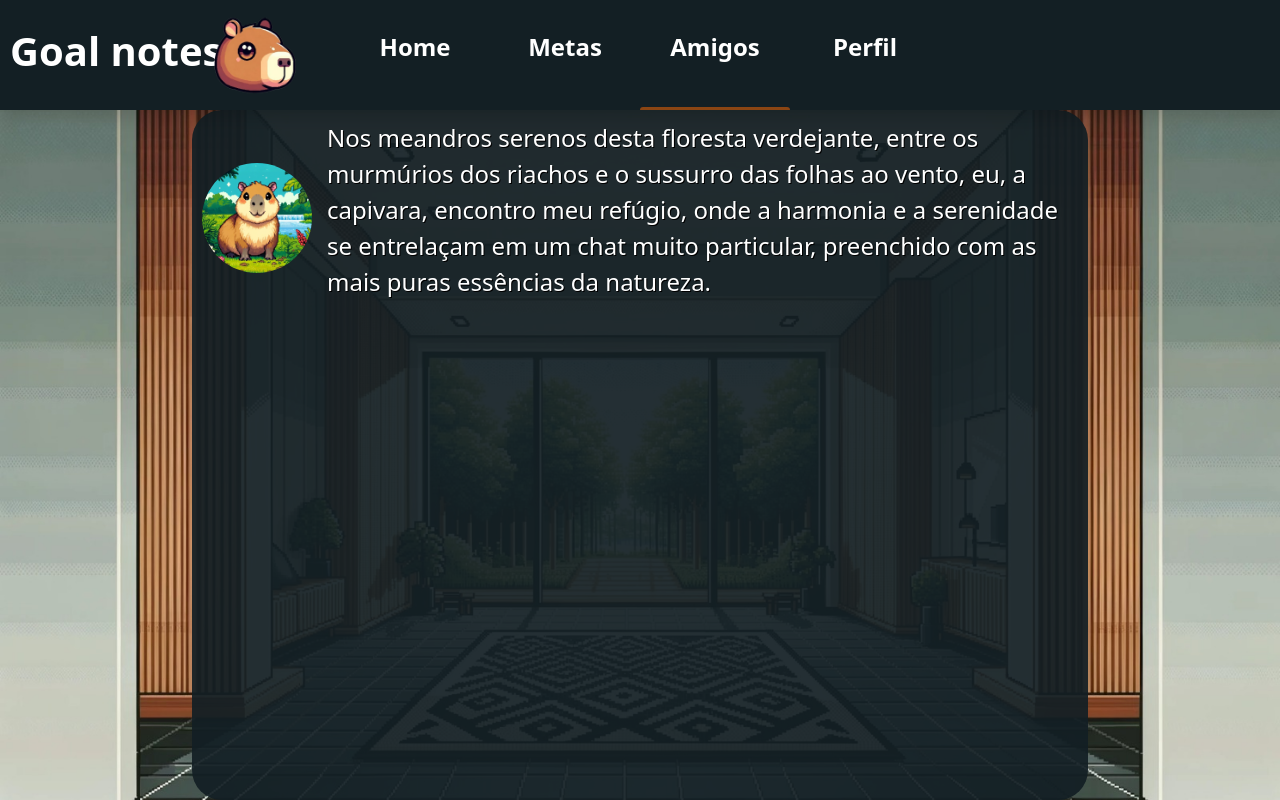
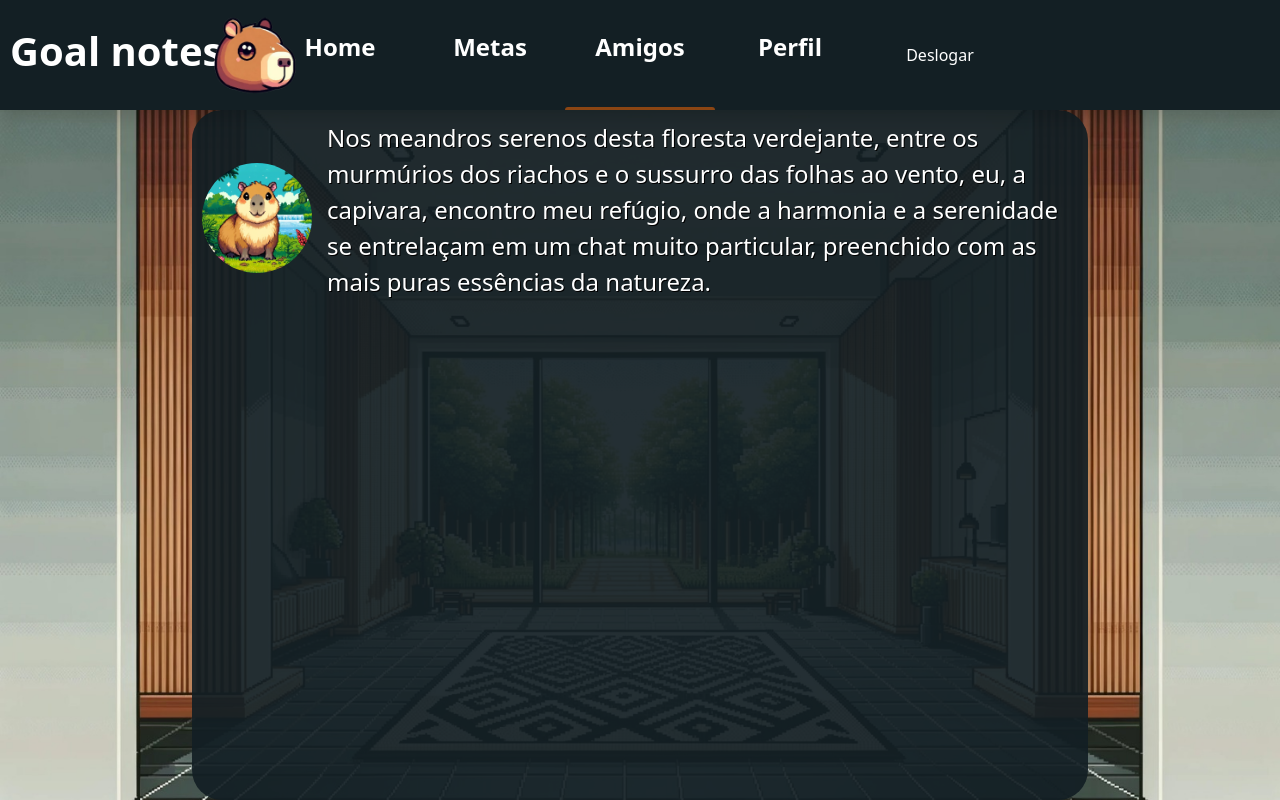
Before and after one commit to Rafael-conquista/Goal_notes, a React (Create React App) app in the folder front/goals-notes/: page /1/Amigos in a window 1280 px wide. Built offline with nearby package versions, Linux system fonts and the light colour scheme.

Commit message:
feat(logoff): Cria novo botão para deslogar usuário

```diff
--- /dev/null
+++ b/front/goals-notes/src/components/logoffButton.js
@@ -0,0 +1,11 @@
+import { remove_token } from "../utils/token_verify"
+
+function LogoffButton() {
+    return(
+        <div onClick={remove_token} className="option">
+            Deslogar
+        </div>
+    )
+}
+
+export default LogoffButton
--- a/front/goals-notes/src/components/navbar.js
+++ b/front/goals-notes/src/components/navbar.js
@@ -1,5 +1,6 @@
 import React, { useState, useEffect } from 'react';
 import './Style/navbar.css';
+import LogoffButton from './logoffButton';
 
 function Navbar({ currentPage }) {
   const [atual, setAtual] = useState(currentPage);
@@ -118,6 +119,7 @@ function Navbar({ currentPage }) {
             <a className="option" href="Perfil" onClick={() => setAtual(3)}>
               <p className="text_menu">Perfil</p>
             </a>
+            <LogoffButton/>
           </div>
         </header>
       )}
```
